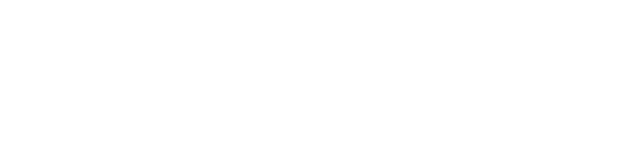
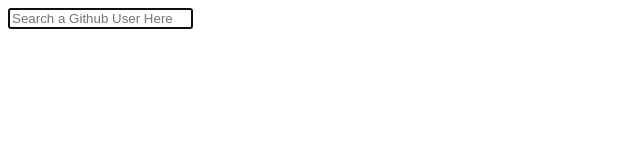
Before and after one commit to NoorFatima-developer/Github-User-App, a plain HTML site: page index.html in a window 1280 px wide. Shown: the whole page, without its empty margins (0-640 px from the left). Drawn offline with Linux system fonts and the light colour scheme.

Commit message:
code is added

```diff
--- a/index.html
+++ b/index.html
@@ -7,5 +7,8 @@
 </head>
 <body>
 
+    <form id="form">
+        <input type="text" id="search" autofocus placeholder="Search a Github User Here"/>
+    </form>
 </body>
 </html>
```
